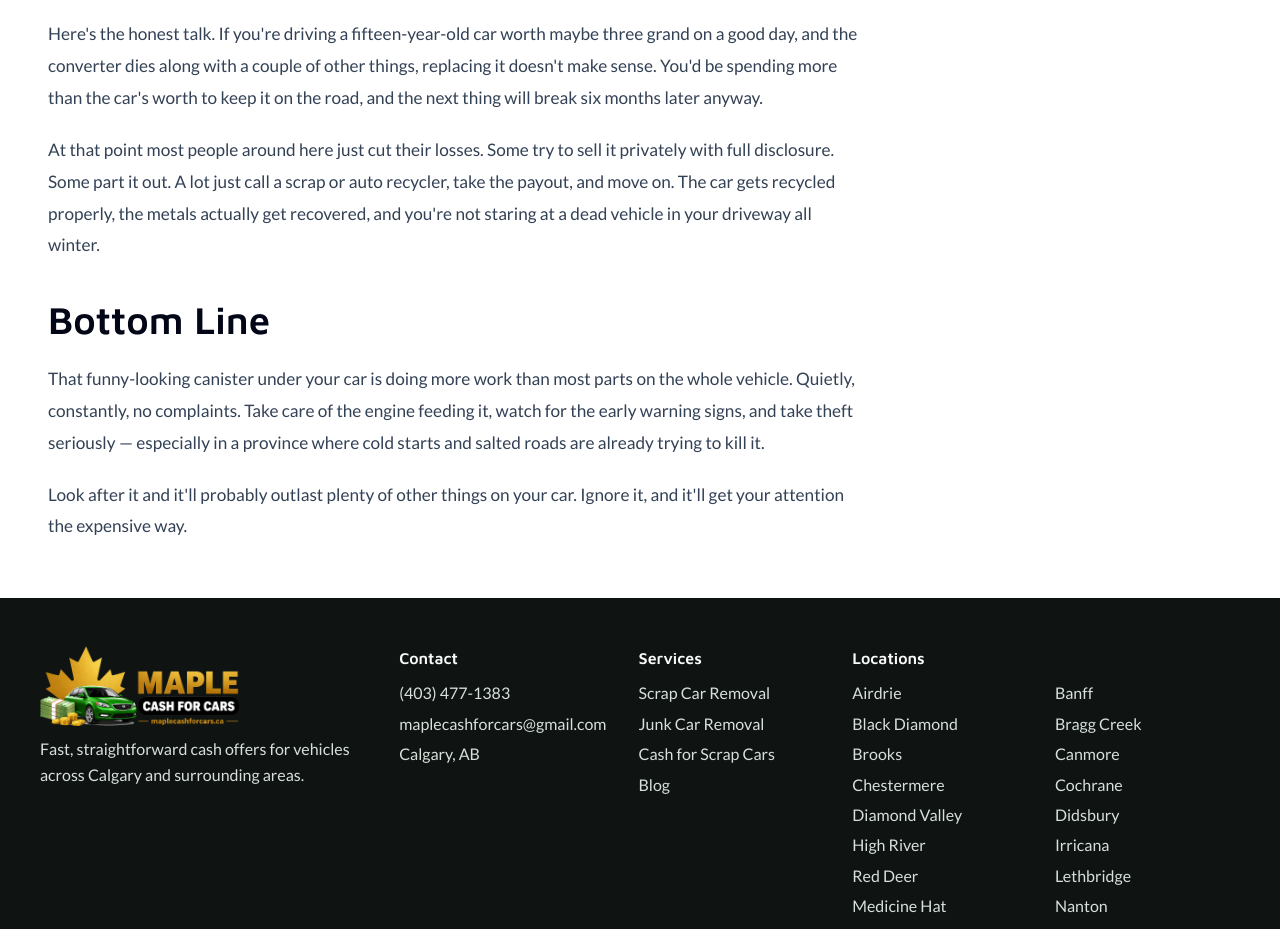
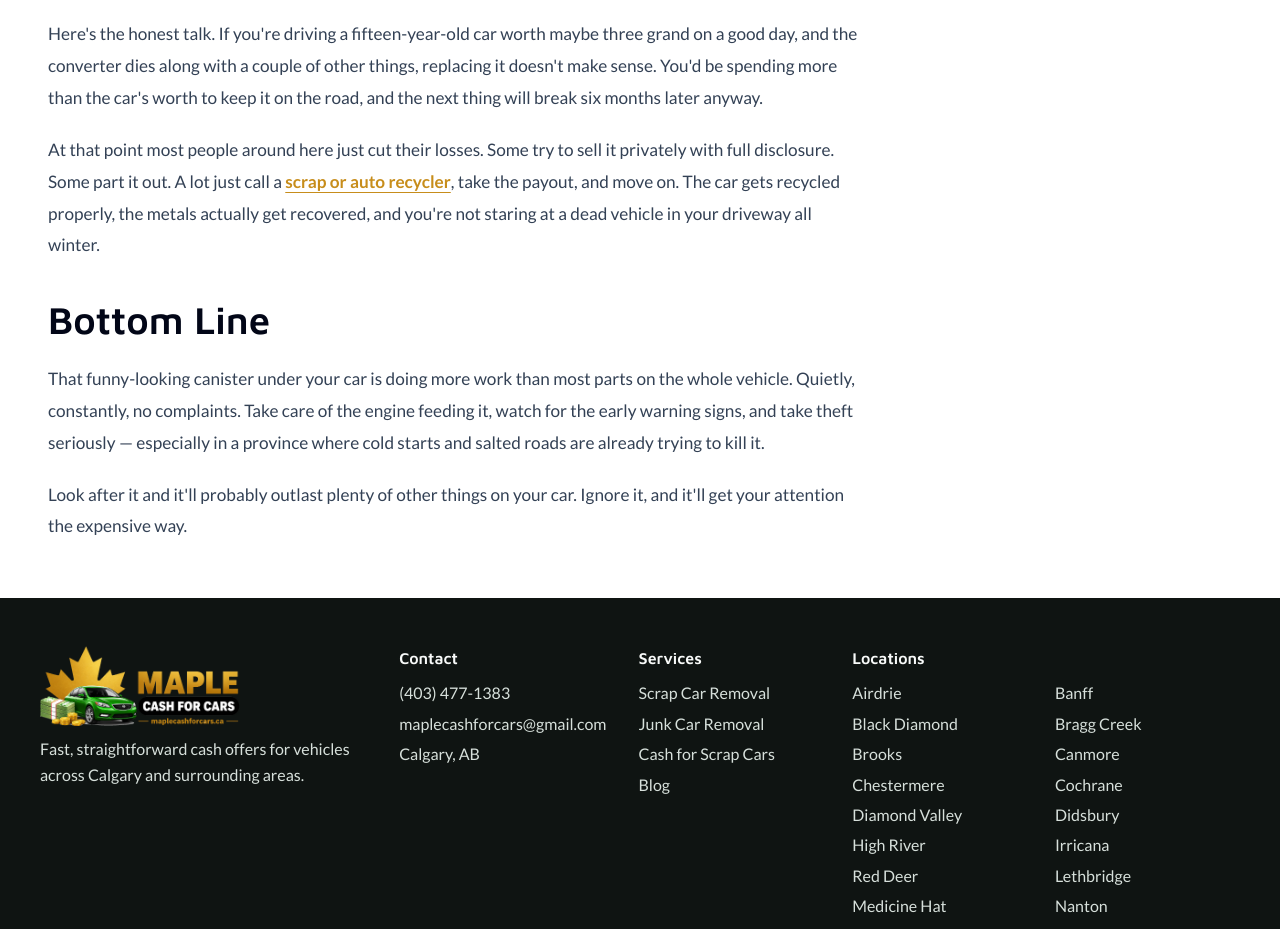
Before and after one commit to jawadamin99/maplecashforcars, a Next.js app: page /blog/what-does-a-catalytic-converter-do-alberta-drivers-guide in a window 1280 px wide. Shown: the part 4025-4954 px from the top of the page. Built offline with nearby package versions, Linux system fonts and the light colour scheme.

Commit message:
internal linking

```diff
--- a/app/blog/[slug]/page.tsx
+++ b/app/blog/[slug]/page.tsx
@@ -48,6 +48,7 @@ export async function generateMetadata({ params }: BlogPostPageProps): Promise<M
   const description = post.metaDescription || post.description;
   const canonical = `/blog/${post.slug}`;
   const image = post.cover || "/images/og-image.png";
+  const socialImage = { url: image, width: 1200, height: 630, alt: post.title };
 
   return {
     title,
@@ -58,7 +59,13 @@ export async function generateMetadata({ params }: BlogPostPageProps): Promise<M
       description,
       url: canonical,
       type: "article",
-      images: [{ url: image, width: 1200, height: 630, alt: post.title }],
+      images: [socialImage],
+    },
+    twitter: {
+      card: "summary_large_image",
+      title,
+      description,
+      images: [socialImage],
     },
   };
 }
--- a/content/blog/what-does-a-catalytic-converter-do-alberta-drivers-guide.mdx
+++ b/content/blog/what-does-a-catalytic-converter-do-alberta-drivers-guide.mdx
@@ -61,7 +61,7 @@ And park smart if you can. Trucks and SUVs get hit the most because there's room
 
 Here's the honest talk. If you're driving a fifteen-year-old car worth maybe three grand on a good day, and the converter dies along with a couple of other things, replacing it doesn't make sense. You'd be spending more than the car's worth to keep it on the road, and the next thing will break six months later anyway.
 
-At that point most people around here just cut their losses. Some try to sell it privately with full disclosure. Some part it out. A lot just call a scrap or auto recycler, take the payout, and move on. The car gets recycled properly, the metals actually get recovered, and you're not staring at a dead vehicle in your driveway all winter.
+At that point most people around here just cut their losses. Some try to sell it privately with full disclosure. Some part it out. A lot just call a [scrap or auto recycler](/), take the payout, and move on. The car gets recycled properly, the metals actually get recovered, and you're not staring at a dead vehicle in your driveway all winter.
 
 ## Bottom Line
 
```
